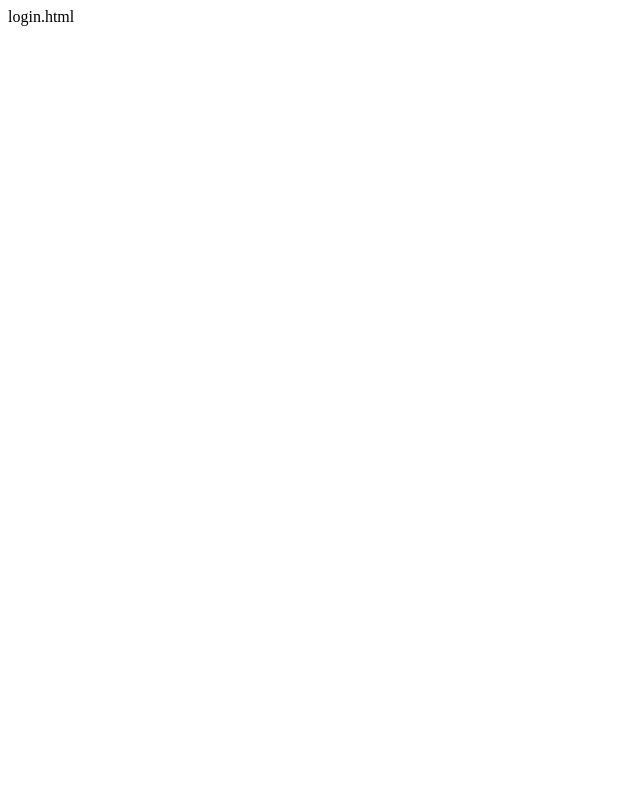
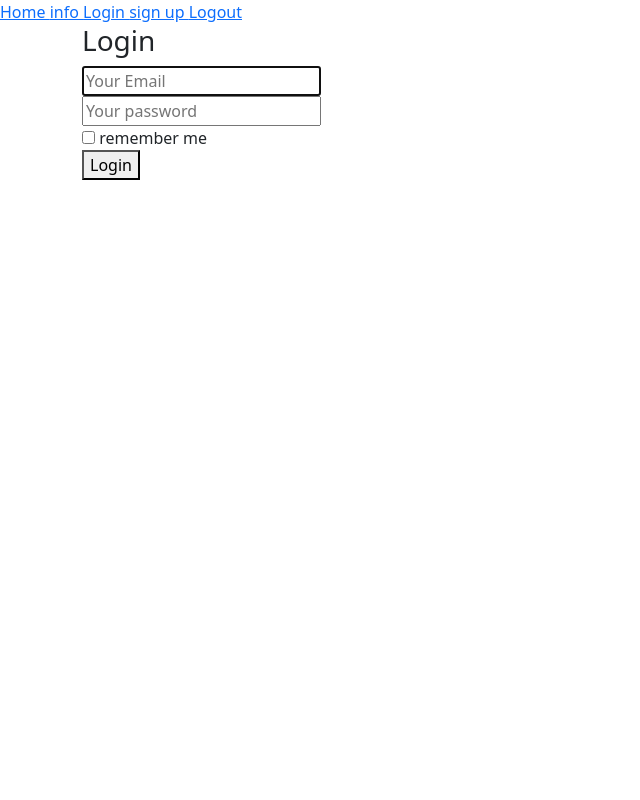
Before and after one commit to ghanem025/Blockchain-app, a Flask app: page /login in a window 1280 px wide. Before the commit the part shown is almost empty. Shown: the whole page, without its empty margins (0-640 px from the left). Run offline with Flask 3, Linux system fonts and the light colour scheme.

Commit message:
got front-end and info working, also working on login

```diff
--- a/src/auth.py
+++ b/src/auth.py
@@ -1,11 +1,11 @@
-from flask import Blueprint
+from flask import Blueprint, render_template
 from . import db
 
 auth = Blueprint('auth', __name__)
 
 @auth.route('/login')
 def login():
-    return 'login.html'
+    return  render_template('login.html')
 
 @auth.route('/signup')
 def signup():
--- a/src/main.py
+++ b/src/main.py
@@ -17,7 +17,7 @@ import json
 # app and jsonify is for
 # displaying the blockchain
 from flask import Blueprint
-from flask import Flask, jsonify
+from flask import Flask, jsonify, render_template
 from . import db
 
 
@@ -106,11 +106,11 @@ blockchain = Blockchain()
 #default route
 @main.route('/')
 def index():
-	return 'index.html'
+	return render_template('base.html')
 
 @main.route('/info')
 def info():
-	return 'info.html'
+	return render_template('info.html')
 
 # Mining a new block
 @main.route('/mine_block', methods=['GET'])
--- a/src/templates/base.html
+++ b/src/templates/base.html
@@ -0,0 +1,40 @@
+<!DOCTYPE html>
+<html>
+    <head>
+        <Title>Blockchain prototype</Title>
+        <link href="https://cdn.jsdelivr.net/npm/bootstrap@5.3.0-alpha1/dist/css/bootstrap.min.css" rel="stylesheet"
+        integrity="sha384-GLhlTQ8iRABdZLl6O3oVMWSktQOp6b7In1Zl3/Jr59b6EGGoI1aFkw7cmDA6j6gD" crossorigin="anonymous">
+    </head>
+
+    <body>
+        <script src="https://cdn.jsdelivr.net/npm/bootstrap@5.3.0-alpha1/dist/js/bootstrap.bundle.min.js"
+        integrity="sha384-w76AqPfDkMBDXo30jS1Sgez6pr3x5MlQ1ZAGC+nuZB+EYdgRZgiwxhTBTkF7CXvN" crossorigin="anonymous"></script>
+
+        <section>
+            <div>
+                <a href="{{ url_for('main.index') }}">
+                    Home
+                </a>
+                <a href="{{ url_for('main.display_chain') }}">
+                    info
+                </a>
+                <a href="{{ url_for('auth.login') }}">
+                    Login
+                </a>
+                <a href="{{ url_for('auth.signup') }}">
+                    sign up
+                </a>
+                <a href="{{ url_for('auth.logout') }}" >
+                    Logout
+                </a>
+            </div>
+        </section>
+        <div class="hero-body">
+            <div class="container has-text-centered">
+               {% block content %}
+               {% endblock %}
+            </div>
+        </div>
+    </body>
+
+</html>
--- a/src/templates/login.html
+++ b/src/templates/login.html
@@ -0,0 +1,28 @@
+{% extends "base.html" %}
+{% block content %}
+<div>
+    <h3>Login</h3>
+    <div>
+        <form method="POST" action="/login">
+            <div>
+                <div>
+                    <input type="email" name="email" placeholder="Your Email" autofocus="">
+                </div>
+            </div>
+            <div>
+                <div>
+                    <input type="password" name="password" placeholder="Your password">
+
+                </div>
+            </div>
+            <div>
+                <label>
+                    <input type="checkbox" name="remember">
+                    remember me
+                </label>
+            </div>
+            <button>Login</button>
+        </form>
+    </div>
+</div>
+{% endblock %}
```
Also changed, not shown: src/templates/index.html (+11 -3 lines), src/templates/info.html (added, +10 -0 lines).
